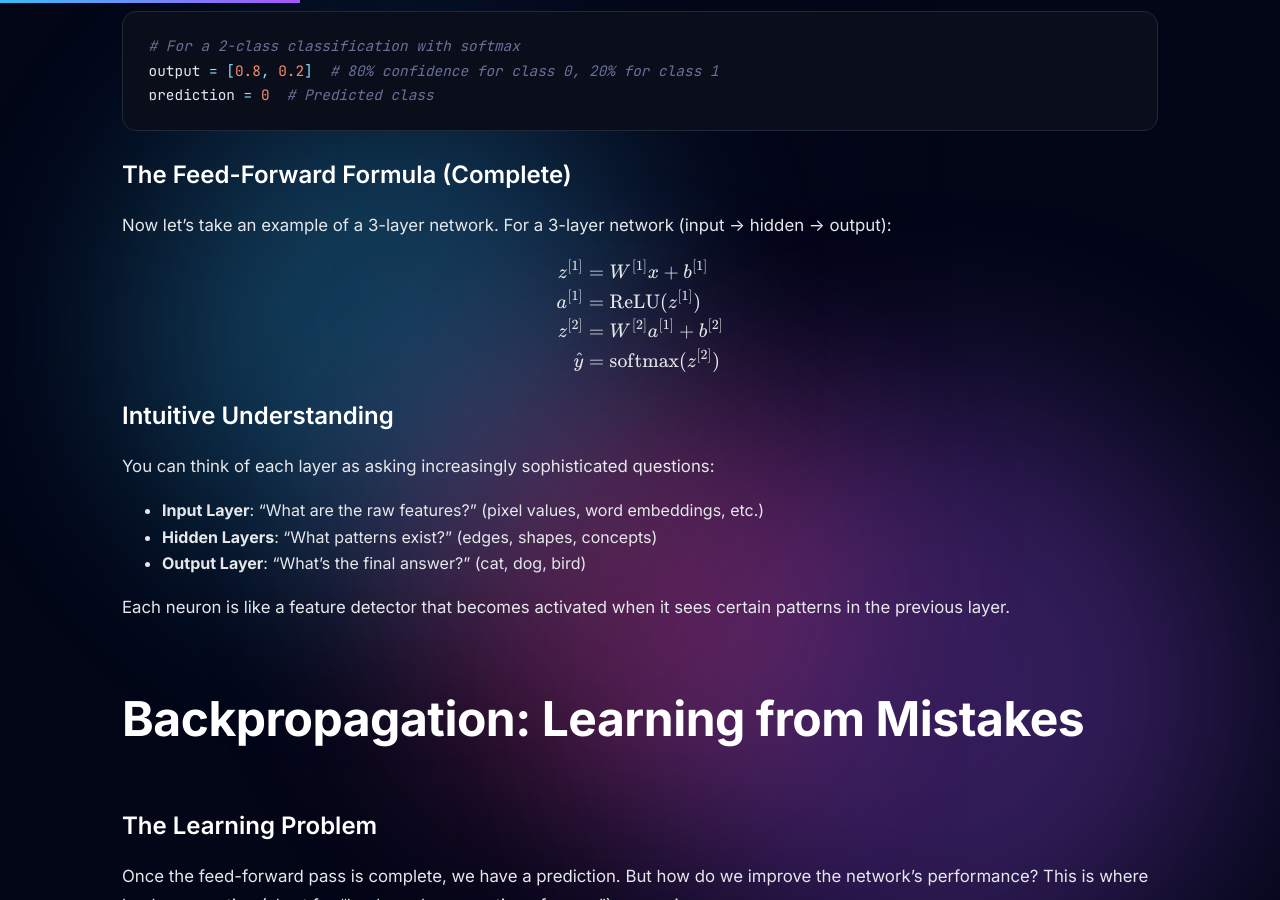
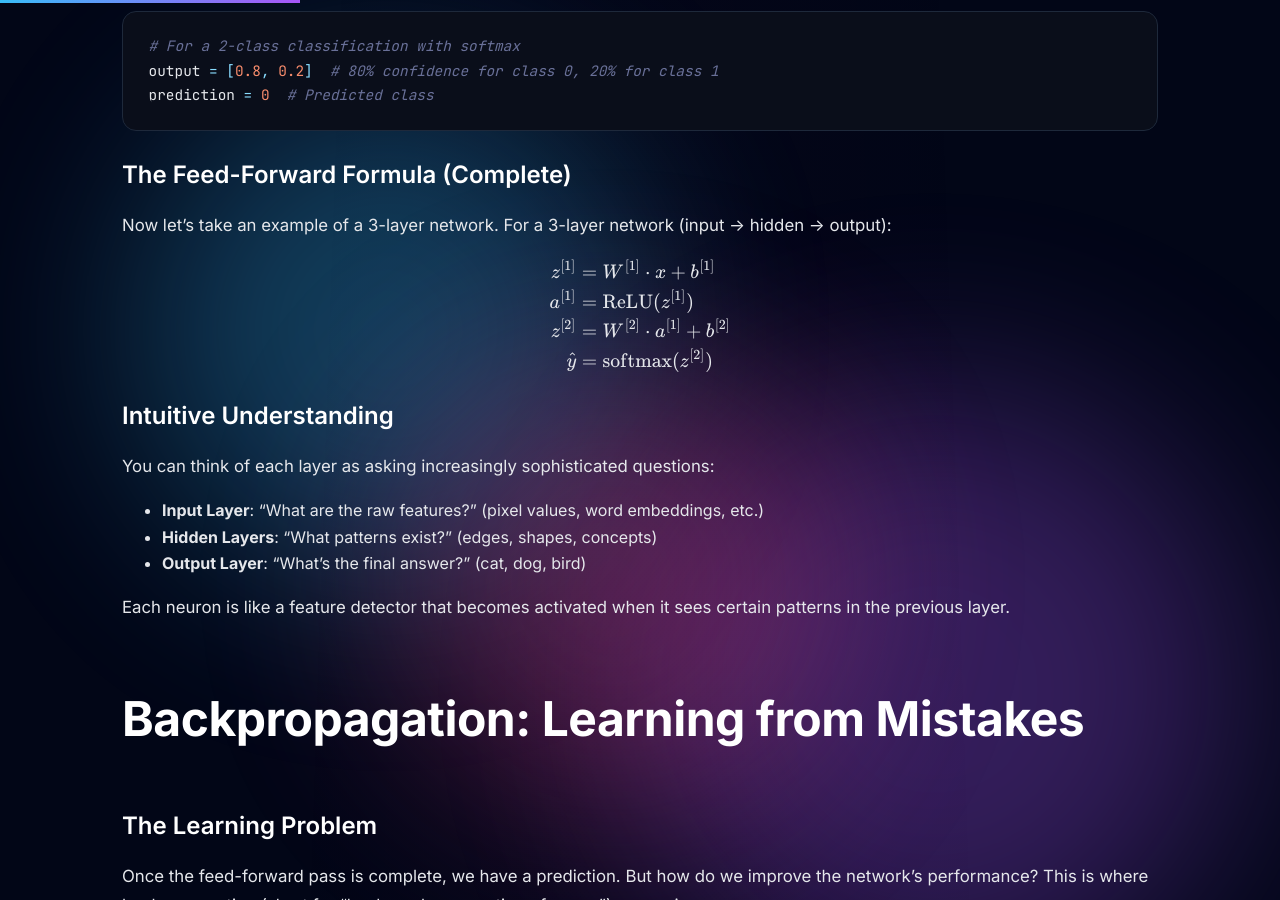
Before and after one commit to mayank1101/mayank1101.github.io, a Jekyll site: the page built from _posts/2025-12-23-understanding-feedforward-backpropogation.md, in a window 1280 px wide and 900 px high, scrolled down 4867 px. Built offline with Jekyll 4.4.1, drawn with Linux system fonts in a browser that asks for light colours; some of the changed text lies outside the part shown.

Commit message:
fixed blog 3

```diff
--- a/_posts/2025-12-23-understanding-feedforward-backpropogation.md
+++ b/_posts/2025-12-23-understanding-feedforward-backpropogation.md
@@ -173,9 +173,9 @@ Now let's take an example of a 3-layer network. For a 3-layer network (input →
 
 $$
 \begin{align}
-z^{[1]} &= W^{[1]} x + b^{[1]} \\
+z^{[1]} &= W^{[1]} \cdot x + b^{[1]} \\
 a^{[1]} &= \text{ReLU}(z^{[1]}) \\
-z^{[2]} &= W^{[2]} a^{[1]} + b^{[2]} \\
+z^{[2]} &= W^{[2]} \cdot a^{[1]} + b^{[2]} \\
 \hat{y} &= \text{softmax}(z^{[2]})
 \end{align}
 $$
```
Also changed, not shown: other parts of _posts/2025-12-23-understanding-feedforward-backpropogation.md (+8 -3 lines).
